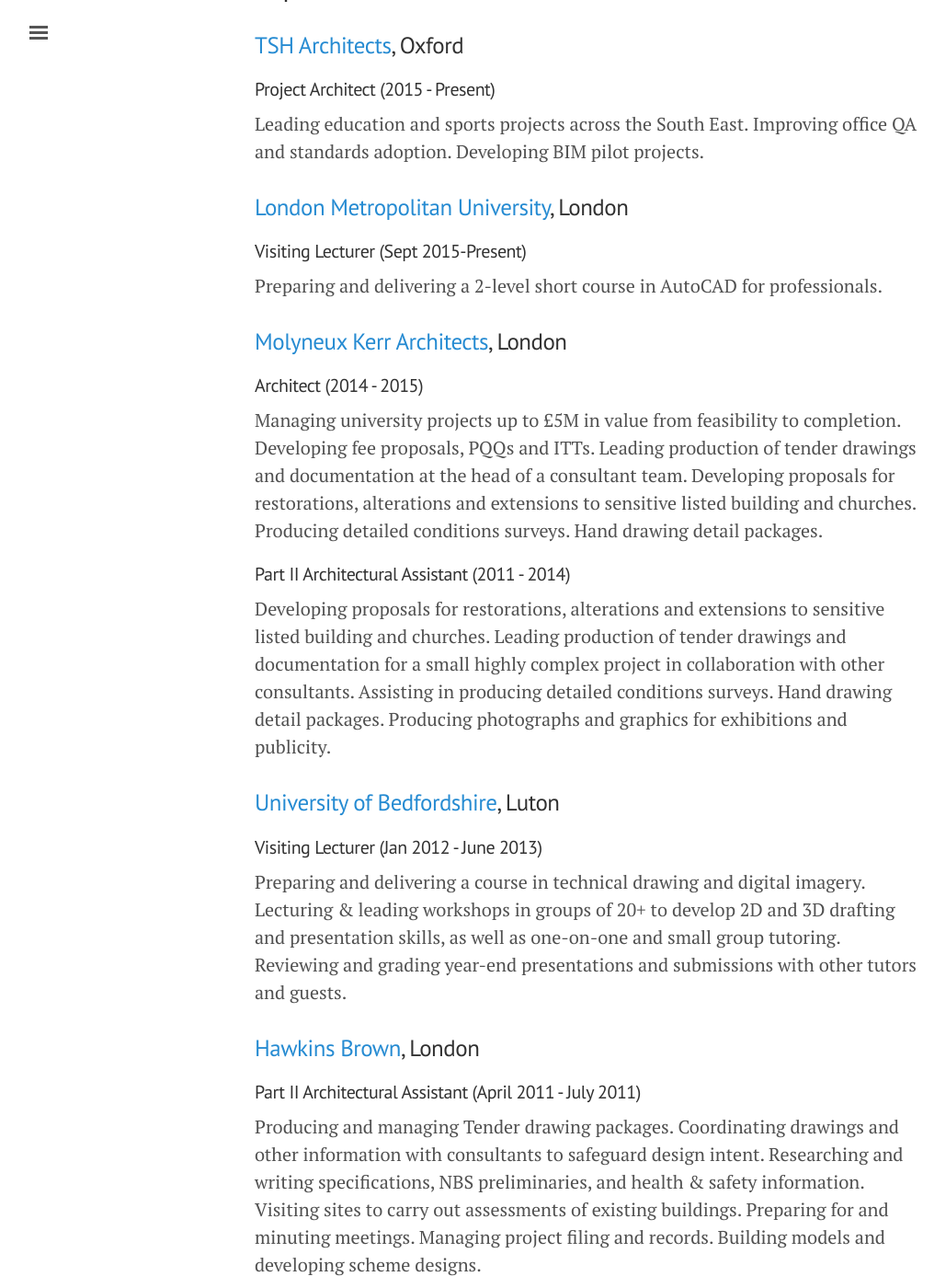
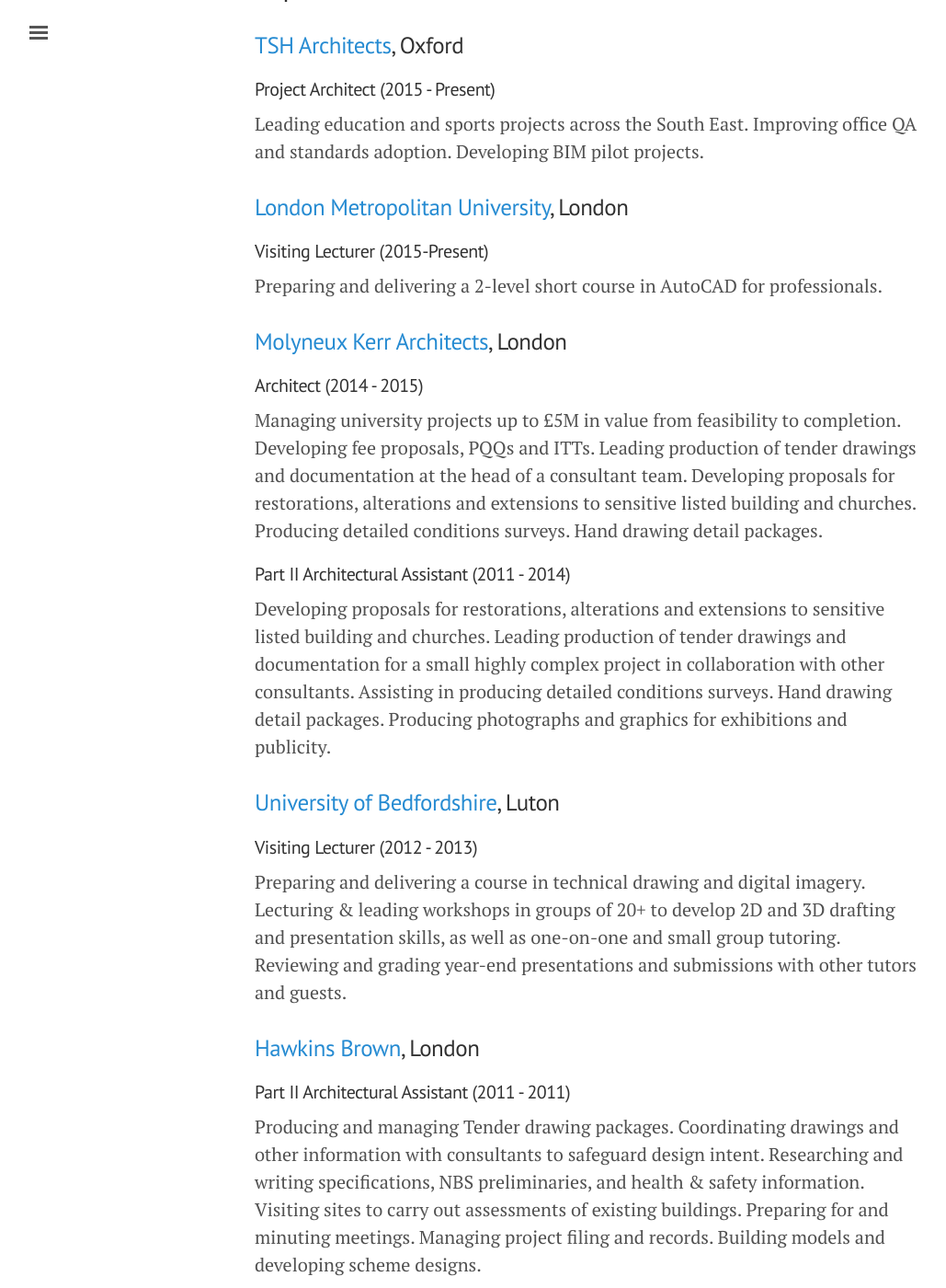
Before and after one commit to millipz/millipz.github.io, a Jekyll site: the page built from CV/index.md, in a window 1280 px wide and 1400 px high, scrolled down 718 px. Shown: the whole window at 92% size, without its empty margins (3-1032 px from the left). Built offline with Jekyll 4.4.1, drawn with Linux system fonts in a browser that asks for light colours; some of the changed text lies outside the part shown.

Commit message:
Delete months from CV

```diff
--- a/CV/index.md
+++ b/CV/index.md
@@ -25,7 +25,7 @@
 
 ### [London Metropolitan University](http://www.londonmet.ac.uk/faculties/the-cass/), London
 
-#### Visiting Lecturer (Sept 2015-Present)
+#### Visiting Lecturer (2015-Present)
 
 Preparing and delivering a 2-level short course in AutoCAD for professionals.
 
@@ -41,13 +41,13 @@
 
 ### [University of Bedfordshire](http://www.beds.ac.uk/), Luton
 
-#### Visiting Lecturer (Jan 2012 - June 2013)
+#### Visiting Lecturer (2012 - 2013)
 
 Preparing and delivering a course in technical drawing and digital imagery. Lecturing & leading workshops in groups of 20+ to develop 2D and 3D drafting and presentation skills, as well as one-on-one and small group tutoring. Reviewing and grading year-end presentations and submissions with other tutors and guests.
 
 ### [Hawkins Brown](http://www.hawkinsbrown.com/), London
 
-#### Part II Architectural Assistant (April 2011 - July 2011)
+#### Part II Architectural Assistant (2011 - 2011)
 
 Producing and managing Tender drawing packages. Coordinating drawings and other information with consultants to safeguard design intent. Researching and writing specifications, NBS preliminaries, and health & safety information. Visiting sites to carry out assessments of existing buildings. Preparing for and minuting meetings. Managing project filing and records. Building models and developing scheme designs.
 
@@ -59,7 +59,7 @@
 
 ### [Harper Downie](http://www.harperdownie.com/), London
 
-#### Architectural Assistant (2007 - June 2011)
+#### Architectural Assistant (2007 - 2011)
 
 Preparing planning applications, feasibility proposals. Liaising with clients and subcontractors. Developing innovative housing designs and modular building systems. Managing and producing drawing packages. Assisting with office software management and education. Producing detailed 3D models for photorealistic visualisations.
 
@@ -129,16 +129,19 @@
 - SketchUp
 
 - Kerkythea
+
 - Cinema4D
 
 - OS X
 
 - Windows XP/Vista
+
 - Linux
 
 - HTML
 
 - CSS
+
 - JavaScript
 
 ## Other
```
